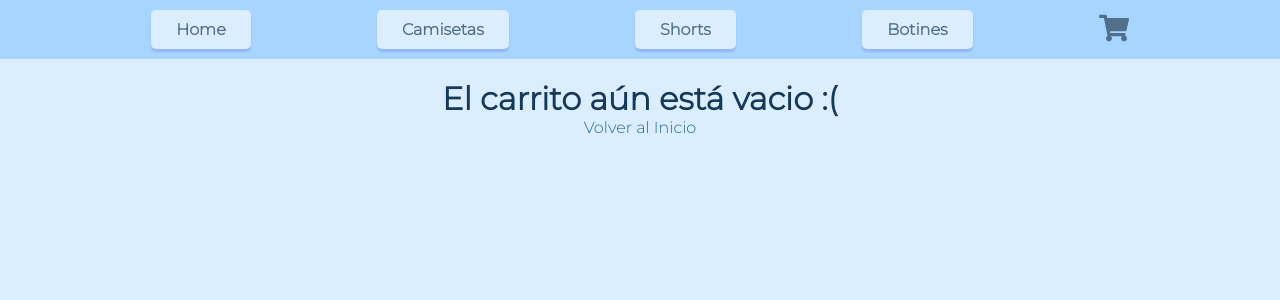
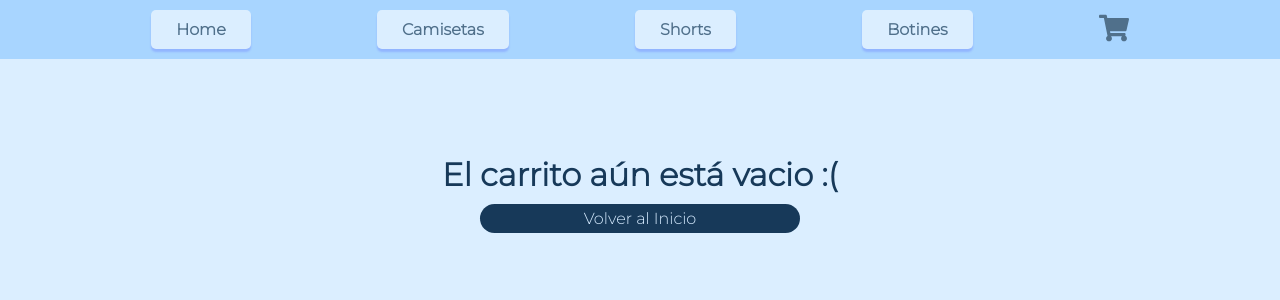
Before and after one commit to frandevgado/react-coderhouse, a React (Create React App) app: page /cart in a window 1280 px wide. Shown: the top 300 px of the page. Built offline with nearby package versions, Linux system fonts and the light colour scheme.

Commit message:
quitando comentarios

```diff
--- a/src/components/Cart/Cart.css
+++ b/src/components/Cart/Cart.css
@@ -1,6 +1,7 @@
 /*Carrito está vacío*/
 
 .empty-cart-text{
+    margin-top: 3em;
     font-size: 2em;
     color: hsl(209, 59%, 22%);
     font-family: 'Montserrat';
@@ -10,13 +11,22 @@
 }
 
 .back-to-text{
+    margin: 10px auto;
     display: block;
+    background-color: hsl(209, 59%, 22%);
+    width: 300px;
+    padding: 5px 10px;
+    border-radius: 1em;
 
     font-family: 'Montserrat';
     font-size: 1em;
-    color:hsl(209, 60%, 39%);
+    color:hsl(209, 100%, 92%);
 
     text-align: center;
+}
+
+.back-to-text:hover{
+    color: hsl(209, 100%, 72%);
 }
 
 /*Carrito no está vacío*/
@@ -44,6 +54,7 @@
 }
 
 .cart-item-container{
+    position:relative;
     margin: 0px;
     border-radius: 15px;
     width: 150px;
@@ -70,7 +81,7 @@
 
 .cart-item-price{
     position:absolute;
-    margin-top: 105px;
+    top: 77px;
     padding: .3em;
     border-radius: 5px;
 
@@ -86,7 +97,22 @@
 .cart-item-quantity{
     position: absolute;
     display: inline-block;
-    margin: 130px 0px 0px 0px;
+    bottom: 55px;
+    padding: 3px;
+    border-radius: 5px;
+    background-color: rgba(0, 0, 0, 0.788);
+
+    font-family: 'Montserrat';
+    font-size: .8em;
+    color: rgb(255, 255, 255);
+
+    align-self: center;
+}
+
+.cart-item-subtotal{
+    position: absolute;
+    display: inline-block;
+    bottom: 30px;
     padding: 3px;
     border-radius: 5px;
     background-color: rgba(0, 0, 0, 0.788);
--- a/src/components/Cart/Cart.jsx
+++ b/src/components/Cart/Cart.jsx
@@ -32,7 +32,7 @@ const Cart = () => {
             <h1 className="cart-item-name">{item.name}</h1>
             <img className="cart-item-img" src={item.img} alt="product img" />
             <p className="cart-item-price" >Precio: ${item.price}</p>
-
+            <p className="cart-item-subtotal">Subtotal: {item.price * item.quantity} </p>
             <button onClick={() => { removeItem(item.id) }} className="clear-item-cart">X</button>
 
             <p className="cart-item-quantity">Cantidad: {item.quantity}</p>
@@ -47,7 +47,7 @@ const Cart = () => {
 
         <button onClick={clearCart} className="button button-clear">Vaciar Carrito</button>
 
-        <button className="button button--confirm">Comprar</button>
+
       </div>
       <CartForm/>
     </div>
--- a/src/components/Cart/CartForm.jsx
+++ b/src/components/Cart/CartForm.jsx
@@ -30,6 +30,7 @@ const handleBuyOrder = (e) => {
     };
     createBuyOrder(dataOrder).then((orderDataCreated) => {
     clearCart();
+    console.log(orderDataCreated.id)
     });
 }
 
--- a/src/components/ItemDetailContainer/ItemDetailContainer.jsx
+++ b/src/components/ItemDetailContainer/ItemDetailContainer.jsx
@@ -28,5 +28,4 @@ const ItemDetailContainer = () =>{
     )
 }
 
-
 export default ItemDetailContainer
--- a/src/components/NavBar/NavBar.jsx
+++ b/src/components/NavBar/NavBar.jsx
@@ -3,10 +3,7 @@ import {Link} from 'react-router-dom'
 import CartWidget from "./CartWidget/CartWidget"
 import 'typeface-quicksand';
 
-
-
 export default function NavBar() {
-
 
     return (
         <nav className="navbar">
```
Also changed, not shown: src/components/NavBar/CartWidget/CartWidget.jsx (line endings or trailing spaces), 1 other file (tests, documents, lock files or other folders).
